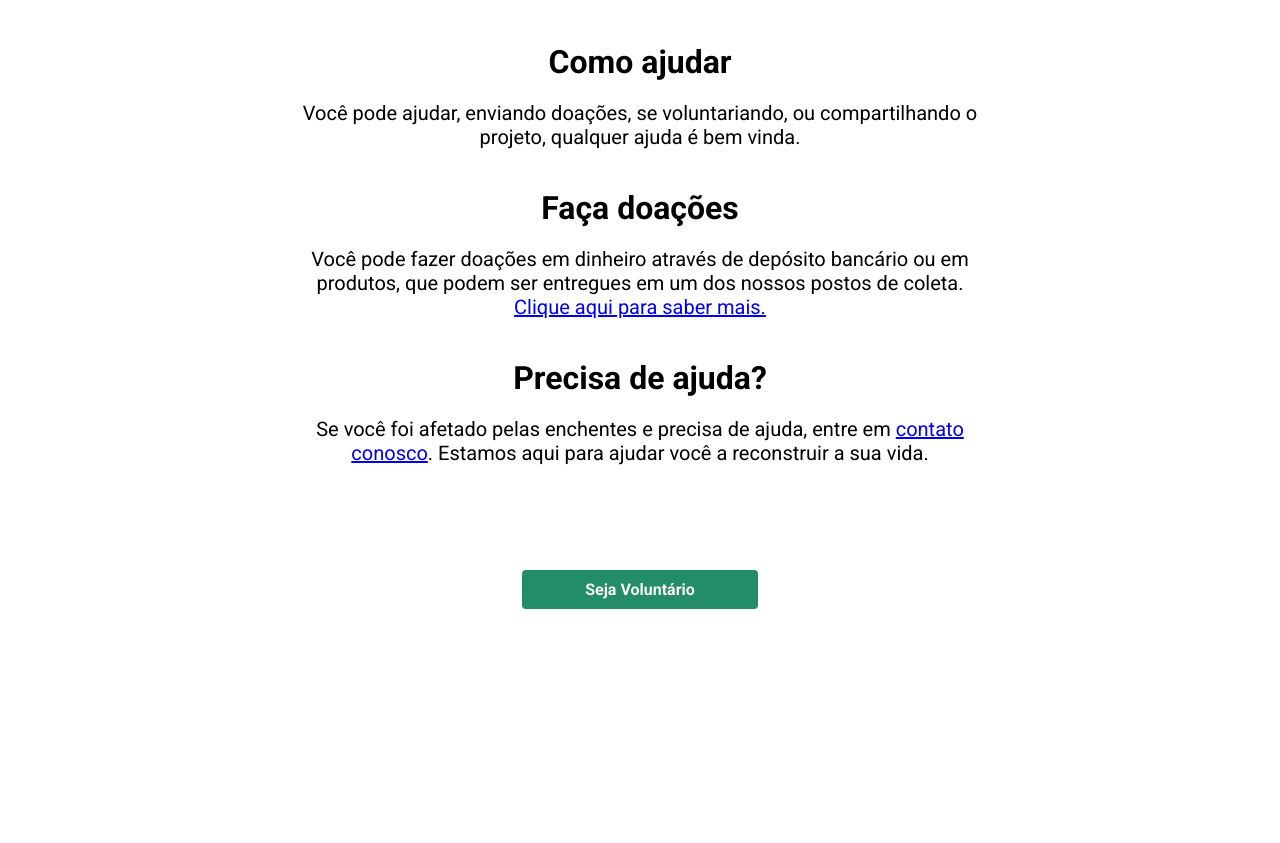
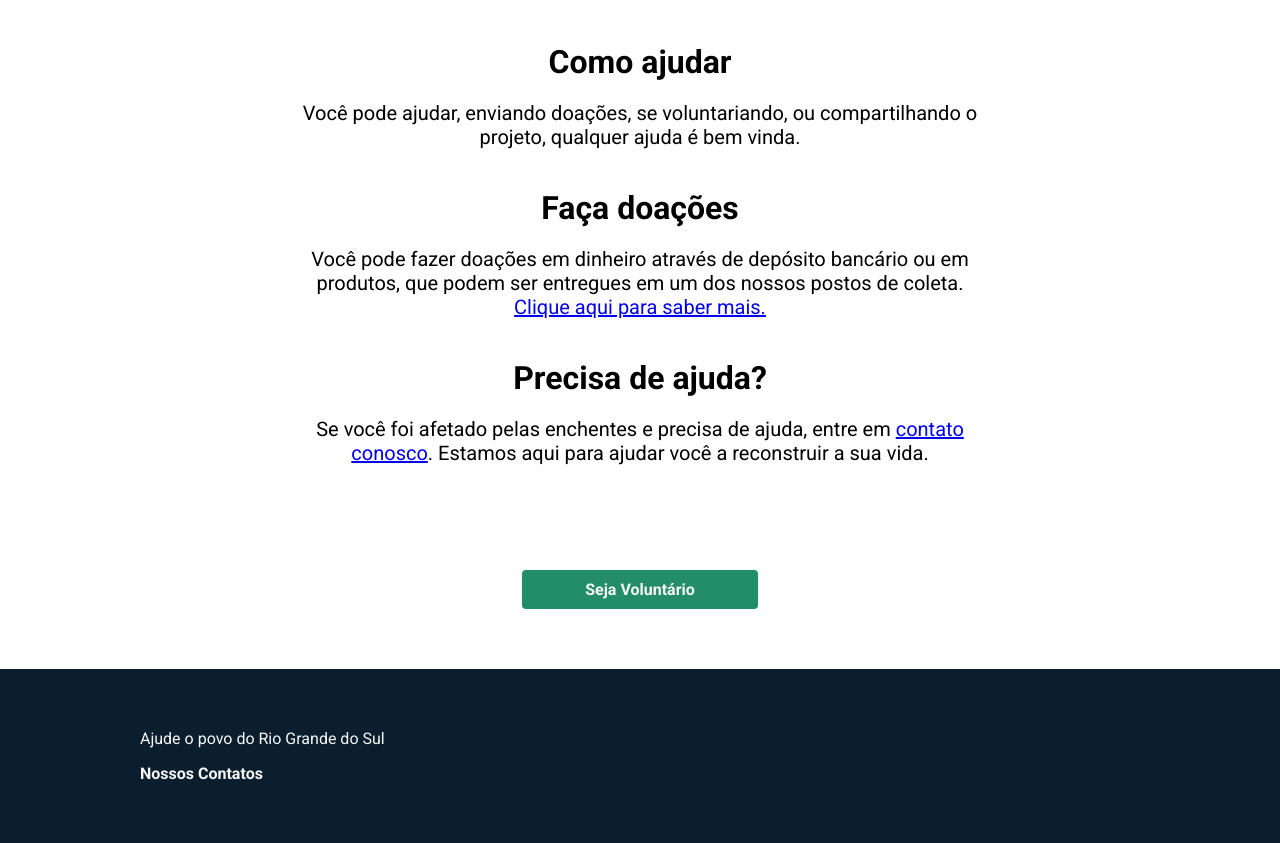
Before and after one commit to Akimkj/projeto-recodeProAI-33, a plain HTML site: page index.html in a window 1280 px wide. Shown: the part 1589-2432 px from the top of the page. Before the commit the page ends 2218 px from the top, so only its background shows below. Drawn offline with Linux system fonts and the light colour scheme.

Commit message:
footer finalizado

```diff
--- a/assets/css/style.css
+++ b/assets/css/style.css
@@ -56,6 +56,34 @@ header{
     color: white;
 }
 
+footer{
+    background-color: #0B1E2D;
+    margin-top: 60px;
+  }
+
+  .footer-container{
+    display: flex;
+    flex-direction: column;
+    padding: 20px 0;
+    max-width: 1000px;
+    gap: 16px;
+    margin: 0 auto;
+    align-items: start;
+    padding: 60px 0px;
+  }
+
+  .footer-container p{
+    font-size: 1rem;
+    color:#f7f7f7;
+    max-width: 1200px;
+  }
+
+  .footer-container a{
+    text-decoration: none;
+    color: #f7f7f7;
+    font-weight: 700;
+  }
+
 
 @media screen and (max-width: 600px) {
     header {
--- a/index.html
+++ b/index.html
@@ -50,7 +50,12 @@
         </section>
             <a href="voluntario.html" class="button">Seja Voluntário</a>
     </main>
-    <footer></footer>
+    <footer>
+        <div class="footer-container">
+            <p>Ajude o povo do Rio Grande do Sul</p>
+            <p><a href="./contato.html">Nossos Contatos</a></p>
+        </div>
+    </footer>
 </body>
 
 </html>
```
Also changed, not shown: contato.html (+6 -1 lines), doacao.html (+6 -1 lines), voluntario.html (+6 -1 lines), assets/css/index.css (line endings or trailing spaces).
